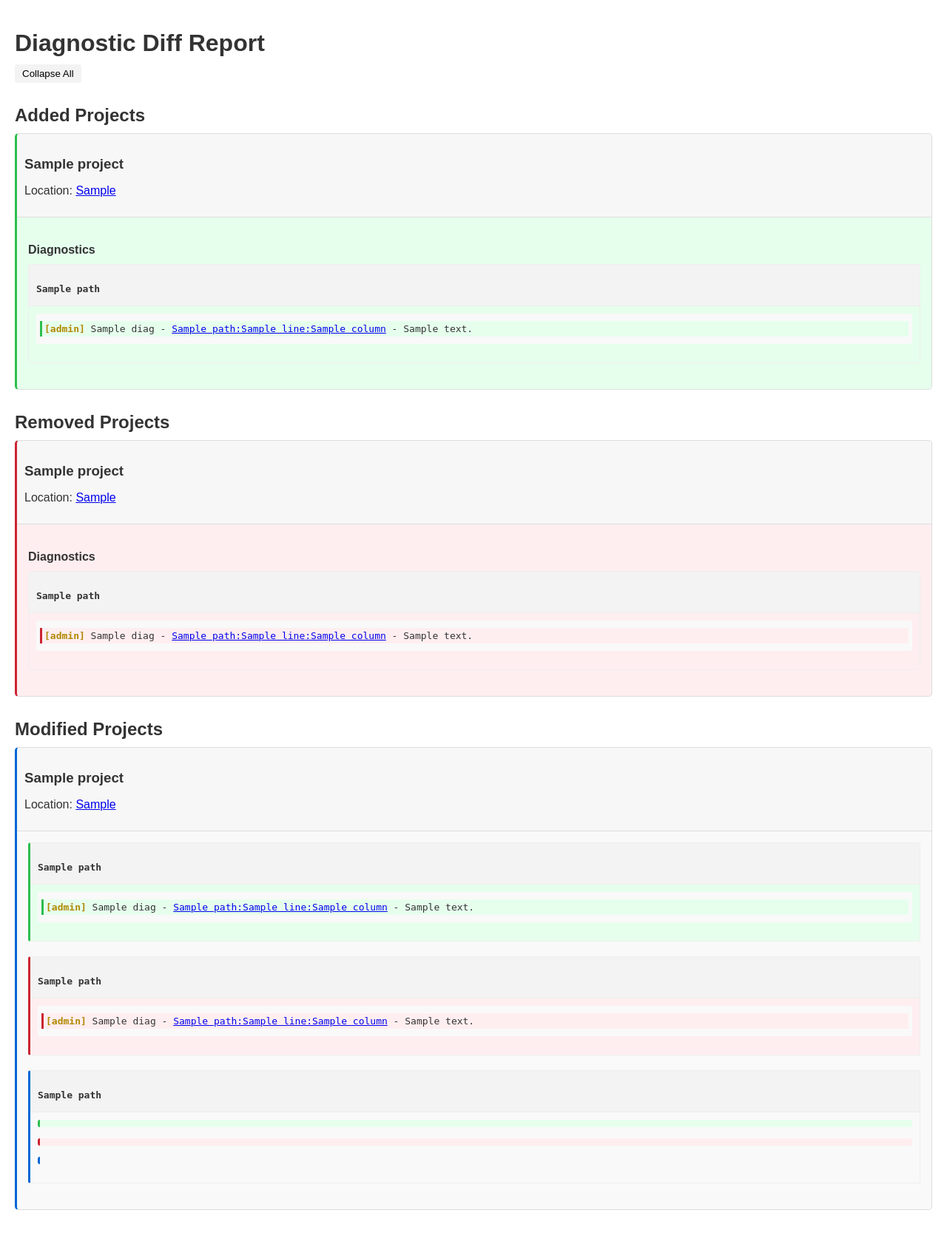
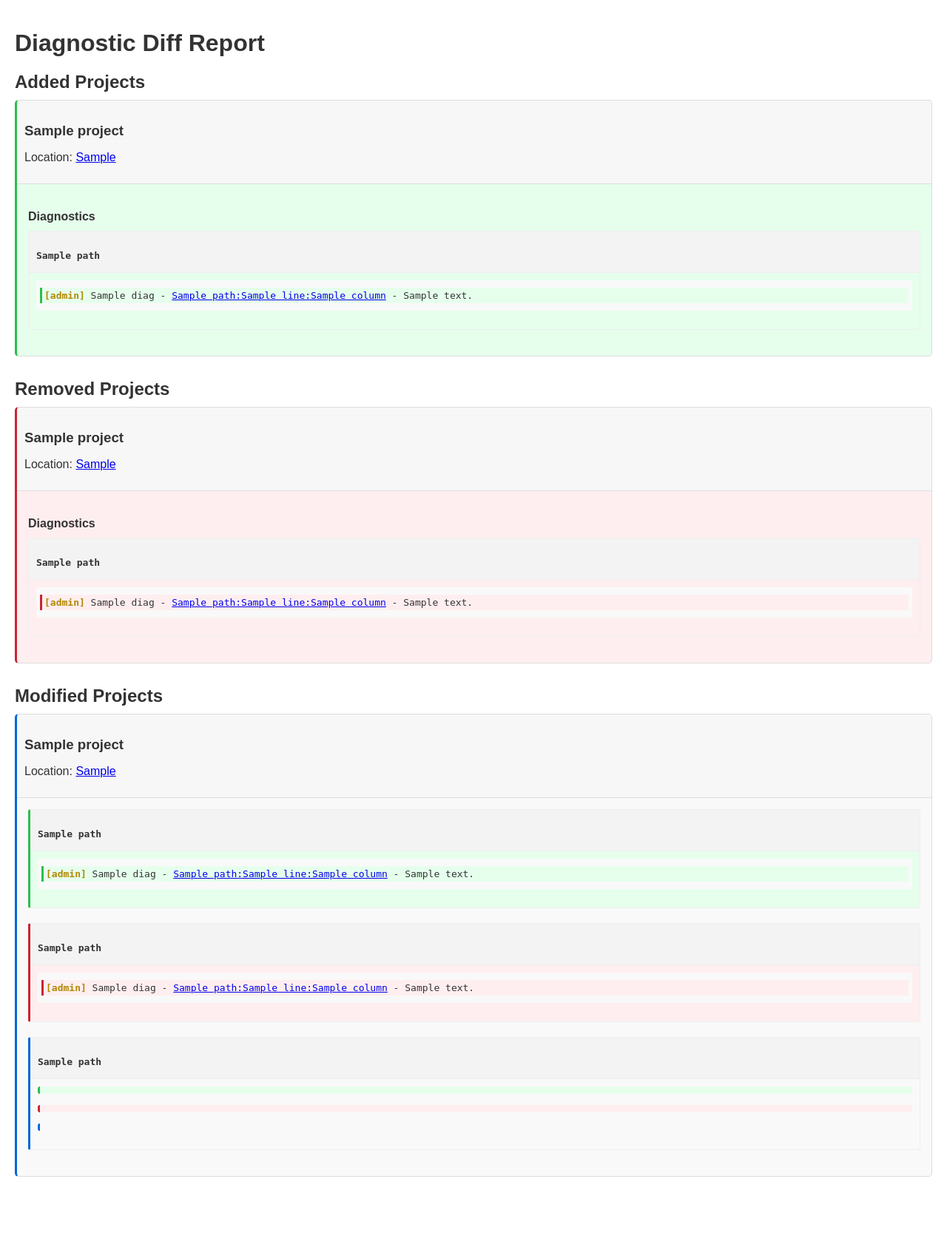
Before and after one commit to astral-sh/ecosystem-analyzer, a Python web app: template templates/diff.html in a window 1280 px wide. Shown: the whole page at 74% size. After the commit the page ends 1591 px from the top, so only its background shows below. Run offline with Jinja, Linux system fonts and the light colour scheme; the template is opened without the code that fills it: most values are stand-ins (such as "Sample title", 1, 10 or a date in 2020).

Commit message:
Remove collapse functionality

```diff
--- a/templates/diff.html
+++ b/templates/diff.html
@@ -117,22 +117,9 @@
             border-radius: 5px;
         }
 
-        .collapsible {
-            cursor: pointer;
-        }
-
         .content {
             display: block;
             overflow: hidden;
-        }
-
-        .expand-all {
-            margin-bottom: 10px;
-            cursor: pointer;
-            padding: 5px 10px;
-            background-color: #f3f3f3;
-            border: none;
-            border-radius: 3px;
         }
     </style>
 </head>
@@ -153,30 +140,26 @@
         </div>
         -->
 
-        <button class="expand-all" onclick="toggleAll()">Collapse All</button>
 
         {% if diffs.added_projects %}
         <h2>Added Projects</h2>
         {% for project in diffs.added_projects %}
         <div class="project added">
             <div class="project-header">
-                <h3 class="collapsible" onclick="toggleContent('added-{{ project.project|replace(' ', '-') }}')">{{
+                <h3>{{
                     project.project }}</h3>
                 <p>Location: <a href="{{ project.project_location }}" target="_blank">{{ project.project_location }}</a>
                 </p>
             </div>
-            <div id="added-{{ project.project|replace(' ', '-') }}" class="content">
+            <div class="content">
                 <h4>Diagnostics</h4>
                 {% set file_groups = project.diagnostics|groupby('path') %}
                 {% for path, diagnostics in file_groups %}
                 <div class="file">
                     <div class="file-header">
-                        <h4 class="collapsible"
-                            onclick="toggleContent('added-{{ project.project|replace(' ', '-') }}-{{ path|replace('/', '-') }}')">
-                            {{ path }}</h4>
+                        <h4>{{ path }}</h4>
                     </div>
-                    <div id="added-{{ project.project|replace(' ', '-') }}-{{ path|replace('/', '-') }}"
-                        class="content">
+                    <div class="content">
                         {% set line_groups = diagnostics|groupby('line') %}
                         {% for line, line_diagnostics in line_groups %}
                         <div class="line">
@@ -204,23 +187,20 @@
         {% for project in diffs.removed_projects %}
         <div class="project removed">
             <div class="project-header">
-                <h3 class="collapsible" onclick="toggleContent('removed-{{ project.project|replace(' ', '-') }}')">{{
+                <h3>{{
                     project.project }}</h3>
                 <p>Location: <a href="{{ project.project_location }}" target="_blank">{{ project.project_location }}</a>
                 </p>
             </div>
-            <div id="removed-{{ project.project|replace(' ', '-') }}" class="content">
+            <div class="content">
                 <h4>Diagnostics</h4>
                 {% set file_groups = project.diagnostics|groupby('path') %}
                 {% for path, diagnostics in file_groups %}
                 <div class="file">
                     <div class="file-header">
-                        <h4 class="collapsible"
-                            onclick="toggleContent('removed-{{ project.project|replace(' ', '-') }}-{{ path|replace('/', '-') }}')">
-                            {{ path }}</h4>
+                        <h4>{{ path }}</h4>
                     </div>
-                    <div id="removed-{{ project.project|replace(' ', '-') }}-{{ path|replace('/', '-') }}"
-                        class="content">
+                    <div class="content">
                         {% set line_groups = diagnostics|groupby('line') %}
                         {% for line, line_diagnostics in line_groups %}
                         <div class="line">
@@ -248,22 +228,19 @@
         {% for project in diffs.modified_projects %}
         <div class="project modified">
             <div class="project-header">
-                <h3 class="collapsible" onclick="toggleContent('modified-{{ project.project|replace(' ', '-') }}')">{{
+                <h3>{{
                     project.project }}</h3>
                 <p>Location: <a href="{{ project.project_location }}" target="_blank">{{ project.project_location }}</a>
                 </p>
             </div>
-            <div id="modified-{{ project.project|replace(' ', '-') }}" class="content">
+            <div class="content">
                 {% if project.diffs.added_files %}
                 {% for file_data in project.diffs.added_files %}
                 <div class="file added">
                     <div class="file-header">
-                        <h4 class="collapsible"
-                            onclick="toggleContent('modified-{{ project.project|replace(' ', '-') }}-added-{{ file_data.path|replace('/', '-') }}')">
-                            {{ file_data.path }}</h4>
+                        <h4>{{ file_data.path }}</h4>
                     </div>
-                    <div id="modified-{{ project.project|replace(' ', '-') }}-added-{{ file_data.path|replace('/', '-') }}"
-                        class="content">
+                    <div class="content">
                         {% set line_groups = file_data.diagnostics|groupby('line') %}
                         {% for line, diagnostics in line_groups %}
                         <div class="line">
@@ -287,12 +264,9 @@
                 {% for file_data in project.diffs.removed_files %}
                 <div class="file removed">
                     <div class="file-header">
-                        <h4 class="collapsible"
-                            onclick="toggleContent('modified-{{ project.project|replace(' ', '-') }}-removed-{{ file_data.path|replace('/', '-') }}')">
-                            {{ file_data.path }}</h4>
+                        <h4>{{ file_data.path }}</h4>
                     </div>
-                    <div id="modified-{{ project.project|replace(' ', '-') }}-removed-{{ file_data.path|replace('/', '-') }}"
-                        class="content">
+                    <div class="content">
                         {% set line_groups = file_data.diagnostics|groupby('line') %}
                         {% for line, diagnostics in line_groups %}
                         <div class="line">
@@ -316,12 +290,9 @@
                 {% for file_data in project.diffs.modified_files %}
                 <div class="file modified">
                     <div class="file-header">
-                        <h4 class="collapsible"
-                            onclick="toggleContent('modified-{{ project.project|replace(' ', '-') }}-modified-{{ file_data.path|replace('/', '-') }}')">
-                            {{ file_data.path }}</h4>
+                        <h4>{{ file_data.path }}</h4>
                     </div>
-                    <div id="modified-{{ project.project|replace(' ', '-') }}-modified-{{ file_data.path|replace('/', '-') }}"
-                        class="content">
+                    <div class="content">
                         {% if file_data.diffs.added_lines %}
                         {% for line_data in file_data.diffs.added_lines %}
                         <div class="line added">
@@ -401,37 +372,6 @@
         {% endfor %}
         {% endif %}
 
-        <script>
-            function toggleContent(elementId) {
-                var content = document.getElementById(elementId);
-                if (content.style.display === "none") {
-                    content.style.display = "block";
-                } else {
-                    content.style.display = "none";
-                }
-            }
-
-            function toggleAll() {
-                var contents = document.getElementsByClassName("content");
-                var expandAllButton = document.getElementsByClassName("expand-all")[0];
-
-                // Check if at least one is hidden
-                var anyHidden = false;
-                for (var i = 0; i < contents.length; i++) {
-                    if (contents[i].style.display === "none") {
-                        anyHidden = true;
-                        break;
-                    }
-                }
-
-                // Toggle based on state
-                for (var i = 0; i < contents.length; i++) {
-                    contents[i].style.display = anyHidden ? "block" : "none";
-                }
-
-                expandAllButton.textContent = anyHidden ? "Collapse All" : "Expand All";
-            }
-        </script>
     </div>
 </body>
 
```
